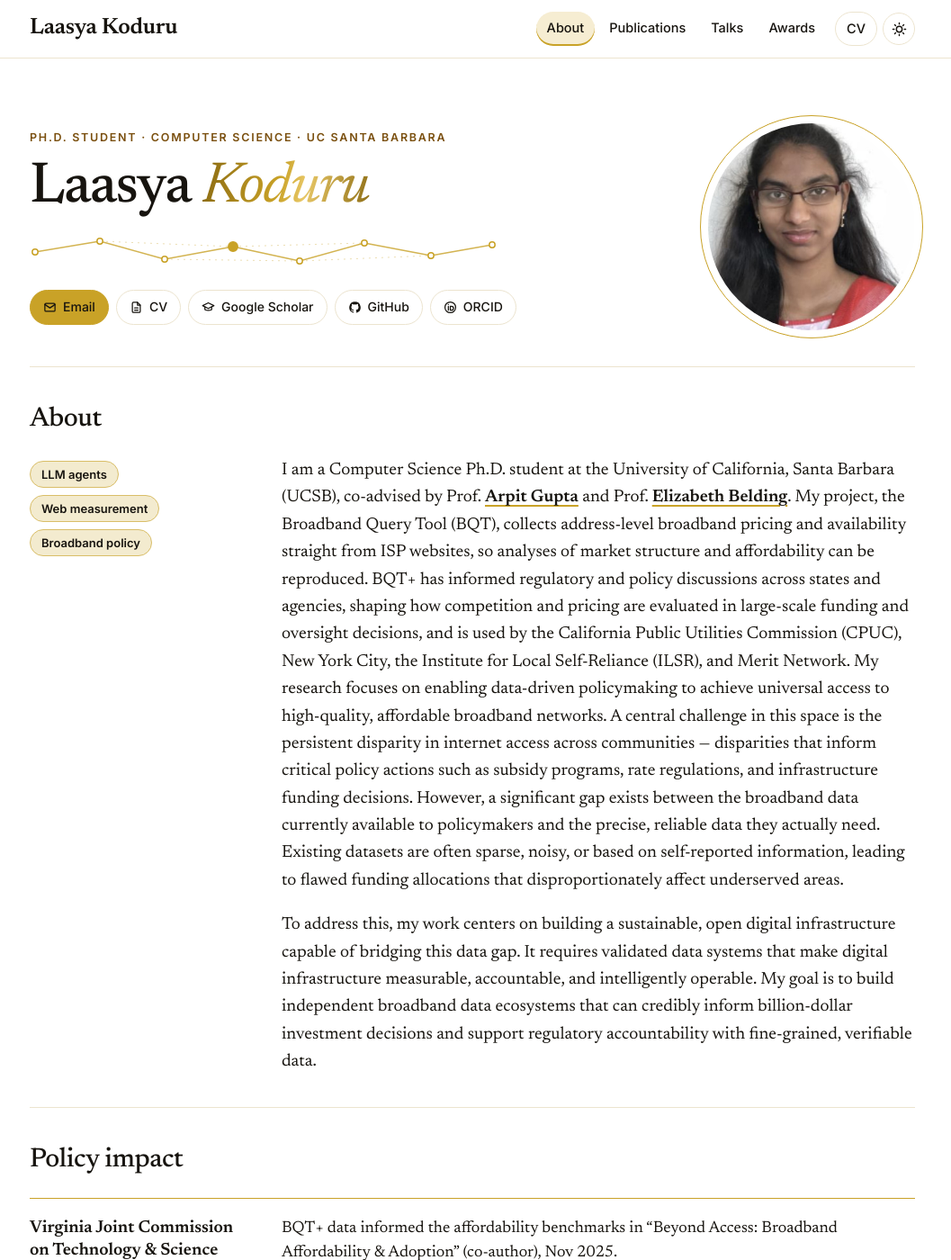
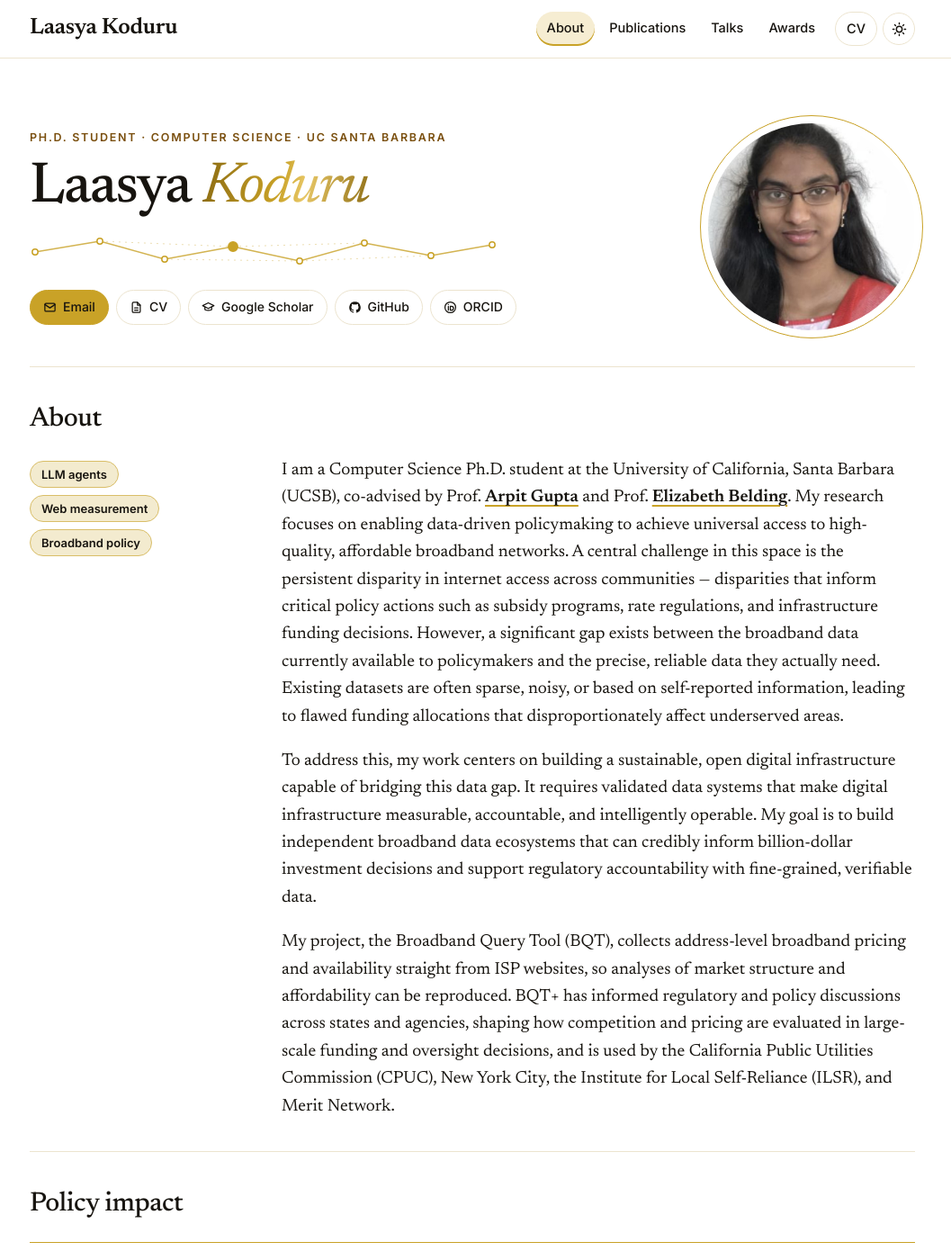
Before and after one commit to lmkoduru/lmkoduru.github.io, a Jekyll site: the page built from _pages/about.html, in a window 1280 px wide and 1400 px high. Shown: the whole window at 90% size, without its empty margins (115-1172 px from the left). Built offline with Jekyll 4.4.1, drawn with Linux system fonts in a browser that asks for light colours.

Commit message:
Move BQT description to closing paragraph of About
Co-Authored-By: Claude Opus 5.5 <noreply@anthropic.com>

```diff
--- a/_pages/about.html
+++ b/_pages/about.html
@@ -33,8 +33,9 @@ redirect_from:
       <div class="tags"><span class="tag">LLM agents</span><span class="tag">Web measurement</span><span class="tag">Broadband policy</span></div>
     </div>
     <div class="prose">
-      <p>I am a Computer Science Ph.D. student at the University of California, Santa Barbara (UCSB), co-advised by Prof. <a href="https://sites.cs.ucsb.edu/~arpitgupta/">Arpit Gupta</a> and Prof. <a href="https://ebelding.cs.ucsb.edu">Elizabeth Belding</a>. My project, the Broadband Query Tool (BQT), collects address-level broadband pricing and availability straight from ISP websites, so analyses of market structure and affordability can be reproduced. BQT+ has informed regulatory and policy discussions across states and agencies, shaping how competition and pricing are evaluated in large-scale funding and oversight decisions, and is used by the California Public Utilities Commission (CPUC), New York City, the Institute for Local Self-Reliance (ILSR), and Merit Network. My research focuses on enabling data-driven policymaking to achieve universal access to high-quality, affordable broadband networks. A central challenge in this space is the persistent disparity in internet access across communities — disparities that inform critical policy actions such as subsidy programs, rate regulations, and infrastructure funding decisions. However, a significant gap exists between the broadband data currently available to policymakers and the precise, reliable data they actually need. Existing datasets are often sparse, noisy, or based on self-reported information, leading to flawed funding allocations that disproportionately affect underserved areas.</p>
+      <p>I am a Computer Science Ph.D. student at the University of California, Santa Barbara (UCSB), co-advised by Prof. <a href="https://sites.cs.ucsb.edu/~arpitgupta/">Arpit Gupta</a> and Prof. <a href="https://ebelding.cs.ucsb.edu">Elizabeth Belding</a>. My research focuses on enabling data-driven policymaking to achieve universal access to high-quality, affordable broadband networks. A central challenge in this space is the persistent disparity in internet access across communities — disparities that inform critical policy actions such as subsidy programs, rate regulations, and infrastructure funding decisions. However, a significant gap exists between the broadband data currently available to policymakers and the precise, reliable data they actually need. Existing datasets are often sparse, noisy, or based on self-reported information, leading to flawed funding allocations that disproportionately affect underserved areas.</p>
       <p>To address this, my work centers on building a sustainable, open digital infrastructure capable of bridging this data gap. It requires validated data systems that make digital infrastructure measurable, accountable, and intelligently operable. My goal is to build independent broadband data ecosystems that can credibly inform billion-dollar investment decisions and support regulatory accountability with fine-grained, verifiable data.</p>
+      <p>My project, the Broadband Query Tool (BQT), collects address-level broadband pricing and availability straight from ISP websites, so analyses of market structure and affordability can be reproduced. BQT+ has informed regulatory and policy discussions across states and agencies, shaping how competition and pricing are evaluated in large-scale funding and oversight decisions, and is used by the California Public Utilities Commission (CPUC), New York City, the Institute for Local Self-Reliance (ILSR), and Merit Network.</p>
     </div>
   </div>
 </section>
```
